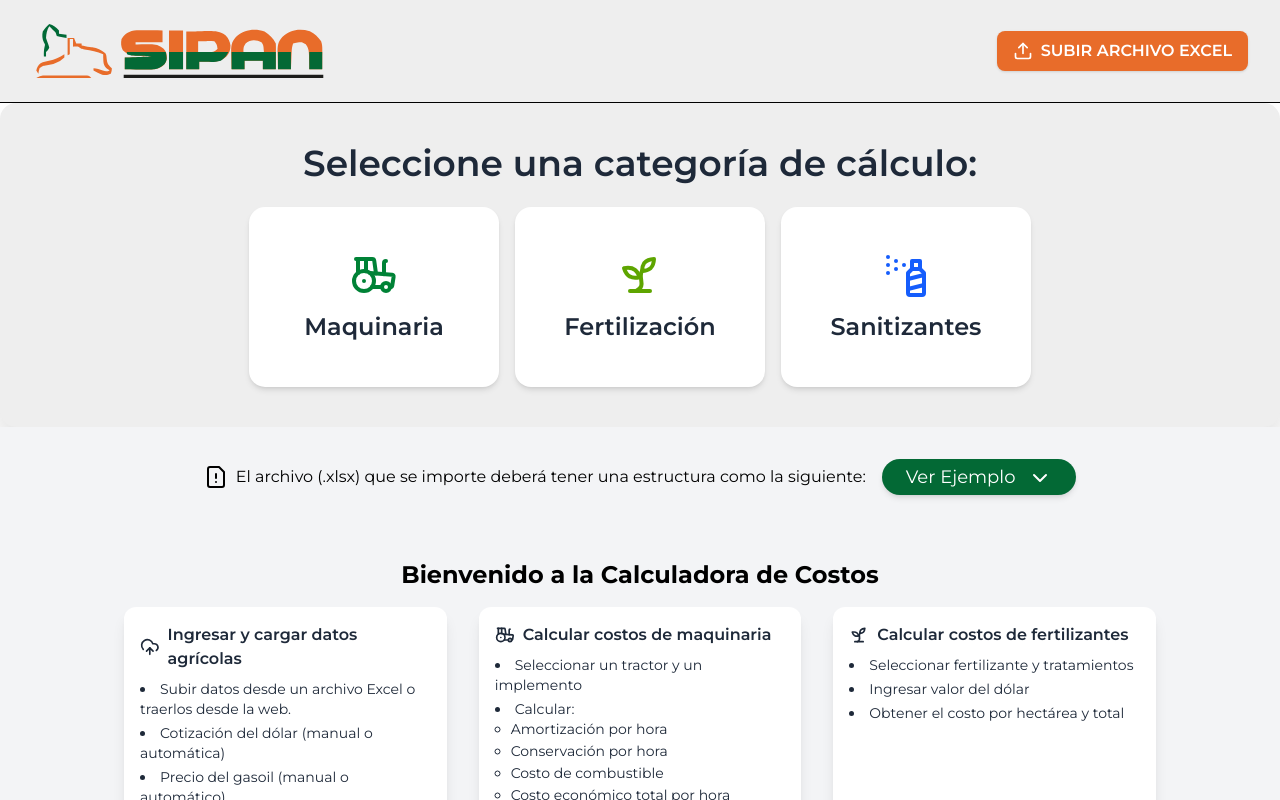
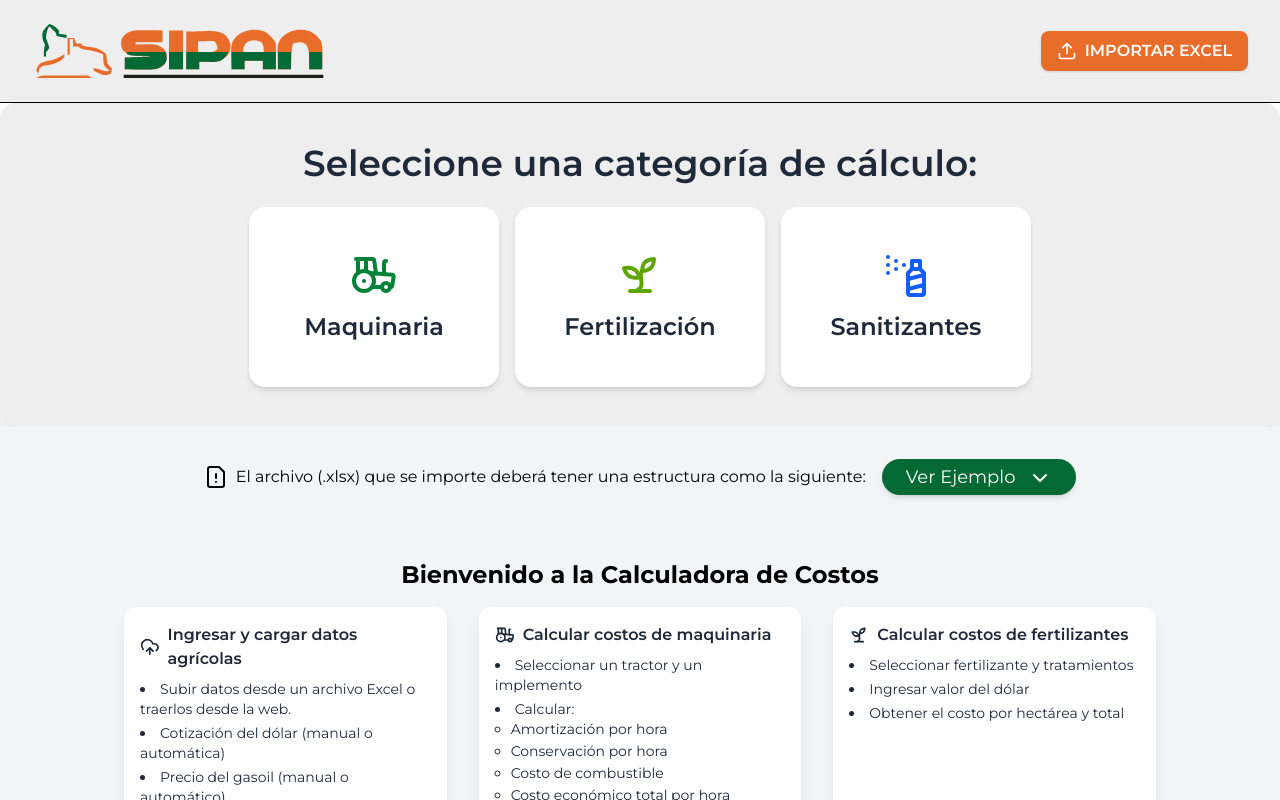
Before and after one commit to braianledantes/inta-calculadora, a React (Vite) app: page / in a window 1280 px wide. Shown: the top 800 px of the page. Built offline with nearby package versions, Linux system fonts and the light colour scheme; no server answers; what @react-pdf/renderer would draw is missing.

Commit message:
cambio texto de boton de importacion de excel

```diff
--- a/src/components/ImportExcel/ImportExcel.jsx
+++ b/src/components/ImportExcel/ImportExcel.jsx
@@ -45,7 +45,7 @@ const ImportExcel = () => {
           <FiUpload className="text-xl" />
         {nombreArchivo
           ? `Excel '${nombreArchivo}' importado`
-          : 'Subir archivo Excel'}
+          : 'Importar Excel'}
         </button>
 
         <input
```
